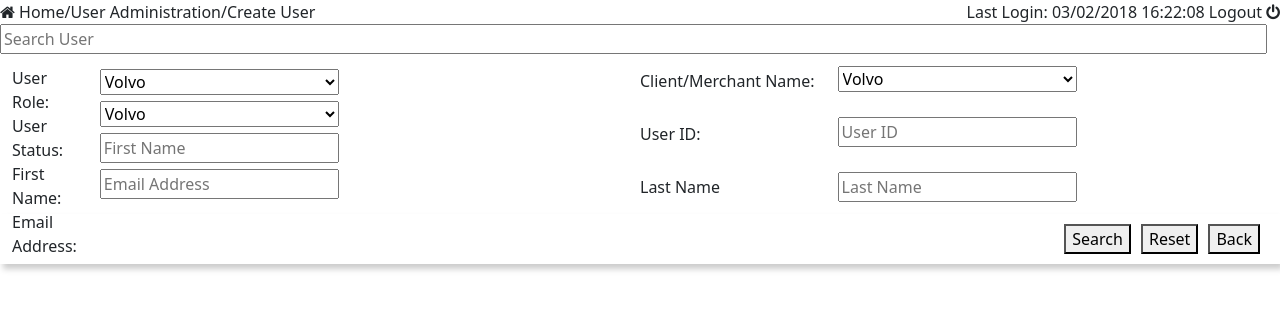
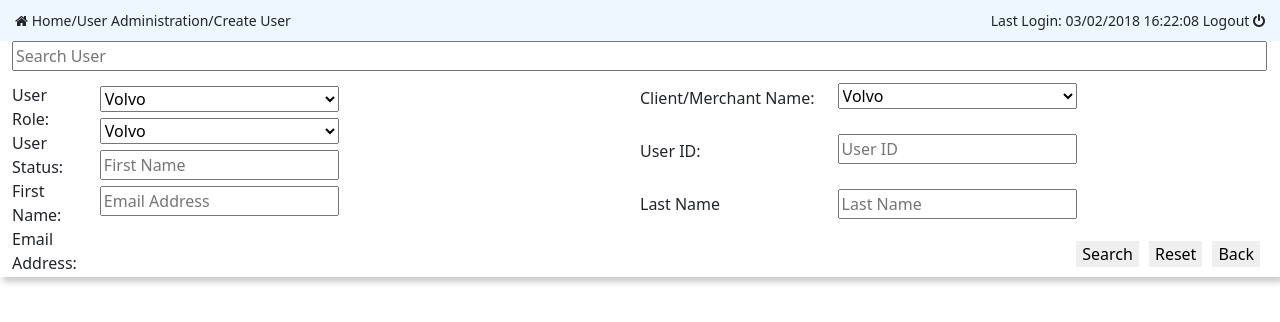
Before and after one commit to knight-95/Web-Development-Projects, a plain HTML site: page Shruti/index.html in a window 1280 px wide. Drawn offline with nearby package versions, Linux system fonts and the light colour scheme.

Commit message:
Fixed CSS

```diff
--- a/Shruti/index.css
+++ b/Shruti/index.css
@@ -1,25 +1,52 @@
-.search{
+body {
+    background: #fff;
+    font-family: "Poppins", sans-serif;
+    margin: 0;
+    overflow-x: hidden;
+    color: #67757c;
+    font-weight: 300;
+}
+
+.search-bar{
+    padding-left: 12px;
+}
+
+.nav{
+    background-color: rgb(125, 157, 203);
+}
+
+.section-header {
+    padding: 10px 15px;
+    background-color: #eef7ff;
+    font-weight: 500;
+    font-size: 14px;
+}
+
+.search {
     width: 99%;
 }
-.bada-div{
+
+.bada-div {
     display: flex;
     /* flex-direction: row; */
     /* box-shadow:  0px 0px 3px 3px   #ccc; */
 
 }
-.left{
+
+.left {
     display: flex;
     flex-direction: column;
     width: 50%;
 
 }
-.right{
+
+.right {
     display: flex;
     flex-direction: row;
     width: 50%;
 }
 
-.box{
+.box {
     display: flex;
     flex-direction: row;
     width: 50%;
@@ -27,25 +54,28 @@
     height: 20vh;
 }
 
-.left-box{
+.left-box {
     display: flex;
     flex-direction: column;
     justify-content: space-around;
 }
 
-.right-box{
+.right-box {
     display: flex;
     flex-direction: column;
     margin-left: 23px;
     justify-content: space-around;
 }
 
-.buttons{
+.buttons {
     display: flex;
     justify-content: flex-end;
     padding: 10px;
-    box-shadow:3px 5px 6px #ccc;
+    box-shadow: 3px 5px 6px #ccc;
 }
-.button{
+
+.button {
+    border: 0px;
+
     margin-right: 10px;
 }
```
